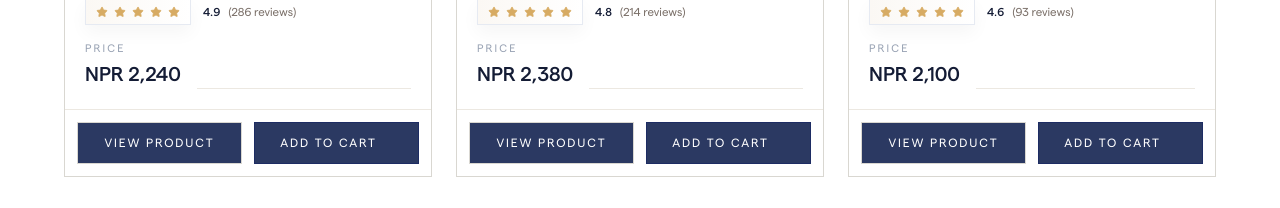
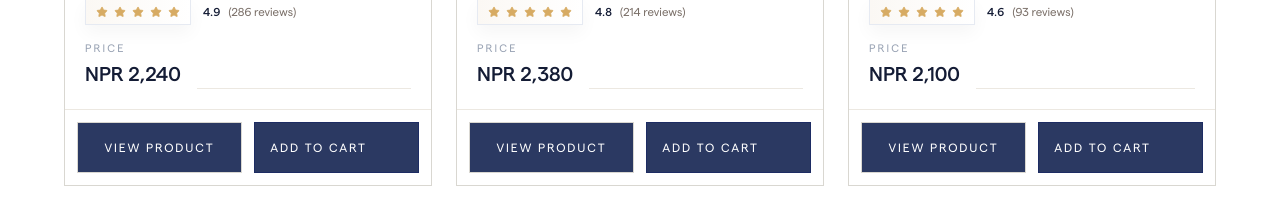
Before and after one commit to Sauravshrestha25/kan-cosmetics, a Next.js app: page / in a window 1280 px wide. Shown: the part 4140-4348 px from the top of the page. Built offline with nearby package versions, Linux system fonts and the light colour scheme.

Commit message:
feat(ui): fix

```diff
--- a/Components/Shop/ProductCard.tsx
+++ b/Components/Shop/ProductCard.tsx
@@ -77,7 +77,7 @@ export default function ProductCard({ product }: ProductCardProps) {
           text="View Product"
           href={`/collection/${product.slug}`}
           showDots={false}
-          className="w-full justify-center whitespace-nowrap rounded-none border-[#d9d7d1] px-4 py-3 text-xs !tracking-[0.16em] [--btn-bg:#ffffff] [--btn-fill:#1d2c63] [--btn-text:#1d2c63] [--btn-hover-text:#ffffff]"
+          className="w-full justify-center whitespace-nowrap rounded-none border-[#d9d7d1] px-4 py-3 text-xs tracking-[0.16em]! [--btn-bg:#ffffff] [--btn-fill:#1d2c63] [--btn-text:#1d2c63] [--btn-hover-text:#ffffff]"
         />
         <PremiumButton
           text="Add To Cart"
@@ -100,16 +100,17 @@ export default function ProductCard({ product }: ProductCardProps) {
             });
           }}
           showDots={false}
+          endSlotClassName="pointer-events-none absolute right-3 top-1/2 -translate-y-1/2"
           endSlot={
-            <span className="inline-flex items-center">
+            <span className="inline-flex h-5 w-5 items-center justify-center">
               {cartQuantity > 0 ? (
-                <span className="inline-flex min-h-5 min-w-5 items-center justify-center rounded-full bg-white px-1 text-[10px] font-bold text-[#1d2c63] transition-colors duration-300 group-hover/premium-btn:bg-[#1d2c63] group-hover/premium-btn:text-white">
+                <span className="inline-flex h-5 w-5 items-center justify-center rounded-full bg-white text-[10px] font-bold text-[#1d2c63] transition-colors duration-300 group-hover/premium-btn:bg-[#1d2c63] group-hover/premium-btn:text-white">
                   {cartQuantity}
                 </span>
               ) : null}
             </span>
           }
-          className="w-full justify-center whitespace-nowrap rounded-none border-[#1d2c63] px-4 py-3 text-xs !tracking-[0.16em] [--btn-bg:#1d2c63] [--btn-fill:#ffffff] [--btn-text:#ffffff] [--btn-hover-text:#1d2c63]"
+          className="w-full justify-center whitespace-nowrap rounded-none border-[#1d2c63] px-4 py-3 text-xs tracking-[0.16em]! [--btn-bg:#1d2c63] [--btn-fill:#ffffff] [--btn-text:#ffffff] [--btn-hover-text:#1d2c63]"
         />
       </div>
     </div>
--- a/Components/Shop/ProductDetail.tsx
+++ b/Components/Shop/ProductDetail.tsx
@@ -247,10 +247,11 @@ export default function ProductDetail({ slug }: ProductDetailProps) {
                     });
                   }}
                   showDots={false}
+                  endSlotClassName="pointer-events-none absolute right-3 top-1/2 -translate-y-1/2"
                   endSlot={
-                    <span className="inline-flex items-center">
+                    <span className="inline-flex h-5 w-5 items-center justify-center">
                       {cartQuantity > 0 ? (
-                        <span className="inline-flex min-h-5 min-w-5 items-center justify-center rounded-full bg-white px-1 text-[10px] font-bold text-[#1d2c63] transition-colors duration-300 group-hover/premium-btn:bg-[#2b3962] group-hover/premium-btn:text-white">
+                        <span className="inline-flex h-5 w-5 items-center justify-center rounded-full bg-white text-[10px] font-bold text-[#1d2c63] transition-colors duration-300 group-hover/premium-btn:bg-[#2b3962] group-hover/premium-btn:text-white">
                           {cartQuantity}
                         </span>
                       ) : null}
--- a/Components/ui/ArrowBtn.tsx
+++ b/Components/ui/ArrowBtn.tsx
@@ -13,6 +13,7 @@ interface PremiumButtonProps {
   style?: CSSProperties;
   showDots?: boolean;
   endSlot?: React.ReactNode;
+  endSlotClassName?: string;
 }
 
 export default function PremiumButton({
@@ -24,6 +25,7 @@ export default function PremiumButton({
   style,
   showDots = true,
   endSlot,
+  endSlotClassName,
 }: PremiumButtonProps) {
   const buttonStyle = {
     "--btn-bg": "#2b3962",
@@ -37,22 +39,26 @@ export default function PremiumButton({
     <motion.span
       whileHover="hover"
       style={buttonStyle}
-      className={`${className} cursor-pointer group/premium-btn relative inline-flex items-center justify-center gap-4 overflow-hidden border border-gold-500 bg-[var(--btn-bg)] px-8 py-3 text-sm tracking-widest uppercase text-[var(--btn-text)] transition-colors duration-300`}
+      className={`${className} cursor-pointer group/premium-btn relative inline-flex items-center justify-center gap-4 overflow-hidden border border-gold-500 bg-(--btn-bg) px-8 py-3 text-(--btn-text) text-sm tracking-widest uppercase transition-colors duration-300`}
     >
-      <span className="absolute inset-0 origin-bottom scale-y-0 bg-[var(--btn-fill)] transition-transform duration-300 ease-out group-hover/premium-btn:scale-y-100" />
+      <span className="absolute inset-0 origin-bottom scale-y-0 bg-(--btn-fill) transition-transform duration-300 ease-out group-hover/premium-btn:scale-y-100" />
 
       {showDots ? (
-        <span className="relative z-10 h-1 w-1 rounded-full bg-current transition-transform duration-300 group-hover/premium-btn:scale-150 group-hover/premium-btn:text-[var(--btn-hover-text)]" />
+        <span className="relative z-10 h-1 w-1 rounded-full bg-current transition-transform duration-300 group-hover/premium-btn:scale-150 group-hover/premium-btn:text-(--btn-hover-text)" />
       ) : null}
 
-      <span className="relative z-10 font-matter font-medium transition-colors duration-300 group-hover/premium-btn:text-[var(--btn-hover-text)]">
+      <span className="relative z-10 font-matter font-medium transition-colors duration-300 group-hover/premium-btn:text-(--btn-hover-text)">
         {text}
       </span>
 
-      {endSlot ? <span className="relative z-10">{endSlot}</span> : null}
+      {endSlot ? (
+        <span className={`relative z-10 ${endSlotClassName ?? ""}`}>
+          {endSlot}
+        </span>
+      ) : null}
 
       {showDots ? (
-        <span className="relative z-10 h-1 w-1 rounded-full bg-current transition-transform duration-300 group-hover/premium-btn:scale-150 group-hover/premium-btn:text-[var(--btn-hover-text)]" />
+        <span className="relative z-10 h-1 w-1 rounded-full bg-current transition-transform duration-300 group-hover/premium-btn:scale-150 group-hover/premium-btn:text-(--btn-hover-text)" />
       ) : null}
     </motion.span>
   );
```
